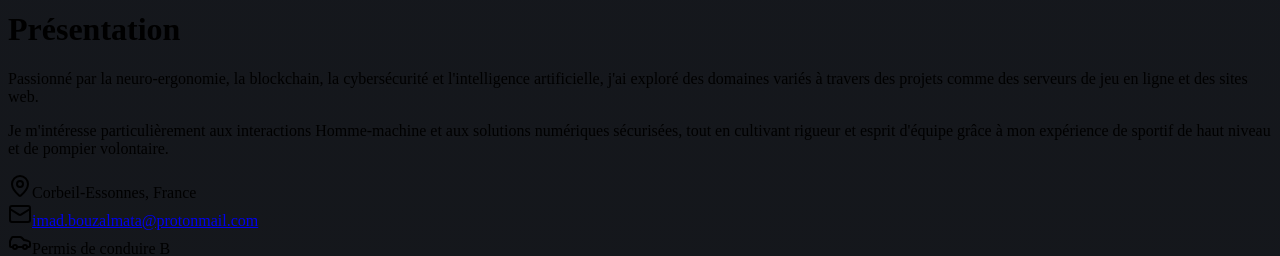
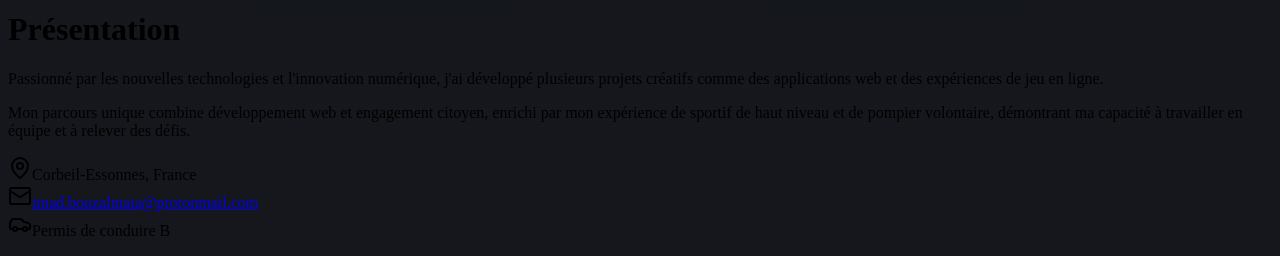
Before and after one commit to Cowboy9110/MonSiteInternet, a React (Vite) app in the folder client/: page / in a window 1280 px wide. Shown: the part 494-750 px from the top of the page. Built offline with nearby package versions, Linux system fonts and the light colour scheme.

Commit message:
Assistant checkpoint: Update CV presentation to be less technical
Assistant generated file changes:
- client/src/components/CV.tsx: Update presentation text

---

User prompt:

Revois le texte de ma présentation, je ne veux pas qu'on me pose de questions trop techniques.

```diff
--- a/client/src/components/CV.tsx
+++ b/client/src/components/CV.tsx
@@ -133,10 +133,10 @@ export default function CV() {
 
               <div className="space-y-4">
                 <p className="text-lg text-foreground/80 leading-relaxed">
-                  Passionné par la neuro-ergonomie, la blockchain, la cybersécurité et l'intelligence artificielle, j'ai exploré des domaines variés à travers des projets comme des serveurs de jeu en ligne et des sites web.
+                  Passionné par les nouvelles technologies et l'innovation numérique, j'ai développé plusieurs projets créatifs comme des applications web et des expériences de jeu en ligne.
                 </p>
                 <p className="text-lg text-foreground/80 leading-relaxed">
-                  Je m'intéresse particulièrement aux interactions Homme-machine et aux solutions numériques sécurisées, tout en cultivant rigueur et esprit d'équipe grâce à mon expérience de sportif de haut niveau et de pompier volontaire.
+                  Mon parcours unique combine développement web et engagement citoyen, enrichi par mon expérience de sportif de haut niveau et de pompier volontaire, démontrant ma capacité à travailler en équipe et à relever des défis.
                 </p>
               </div>
 
```
